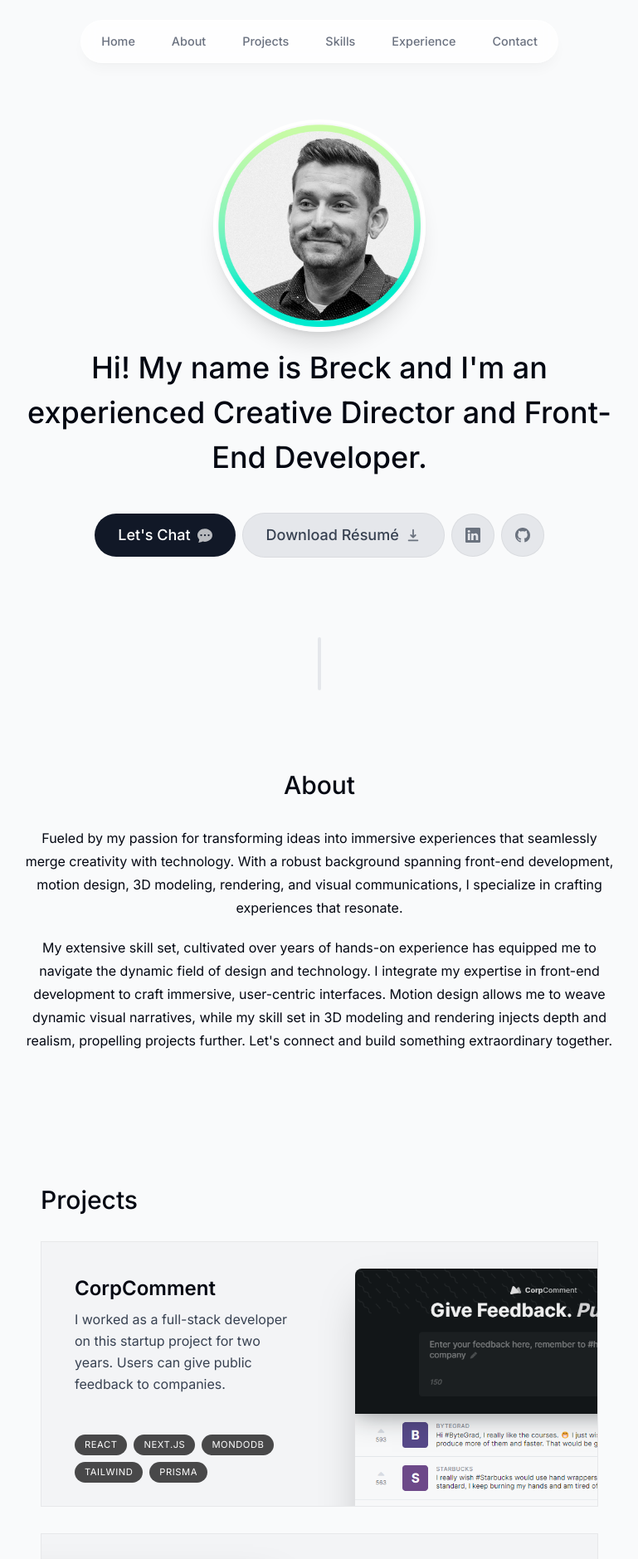
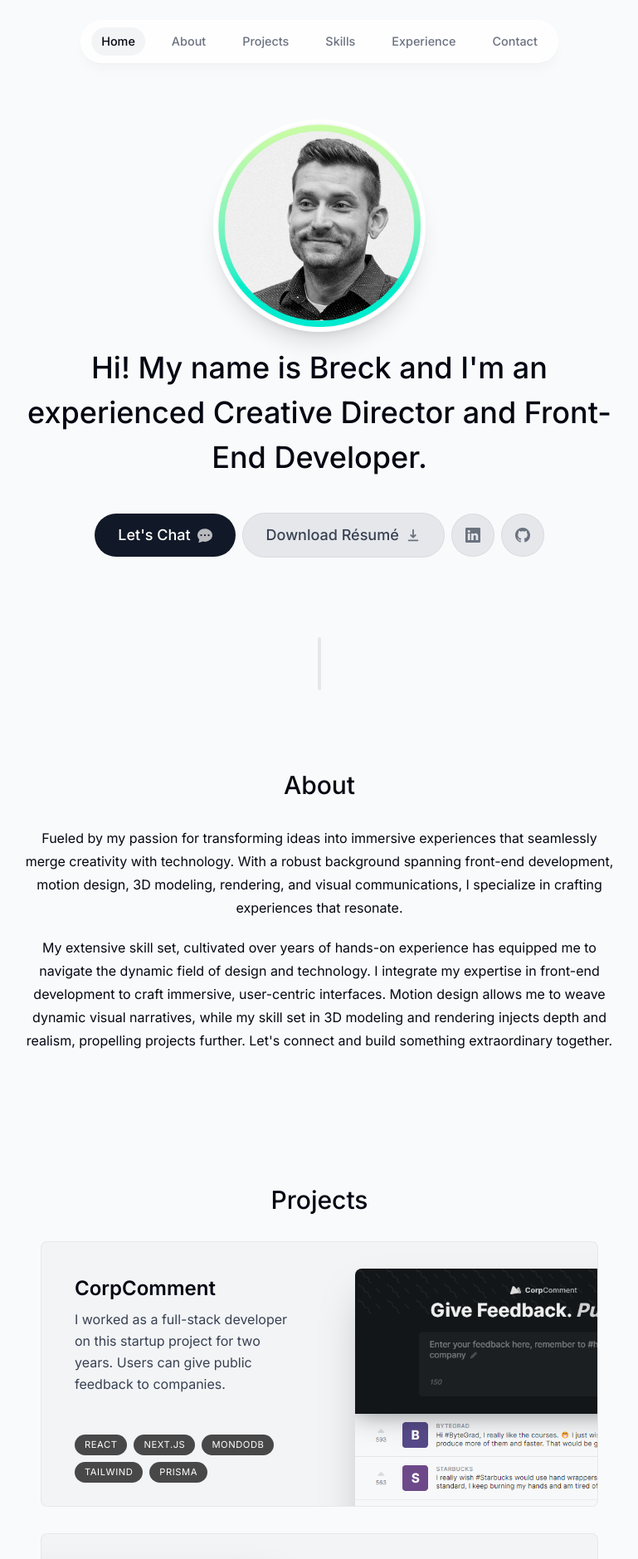
Before and after one commit to brhoughton/react-next-portfolio, a Next.js app: page / in a window 1280 px wide. Shown: the top 1879 px of the page at 83% size, without its empty margins (255-1024 px from the left). Built offline with nearby package versions, Linux system fonts and the light colour scheme.

Commit message:
Added About and Projects section

```diff
--- a/app/layout.tsx
+++ b/app/layout.tsx
@@ -1,6 +1,7 @@
 import Header from "@/components/header";
 import "./globals.css";
 import { Inter } from "next/font/google";
+import ActiveSectionContextProvider from "@/context/active-section-context";
 
 const inter = Inter({ subsets: ["latin"] });
 
@@ -15,12 +16,14 @@ export default function RootLayout({
   children: React.ReactNode;
 }) {
   return (
-    <html lang="en">
+    <html lang="en" className="!scroll-smooth">
       <body
         className={`${inter.className} bg-gray-50 text-gray-950 relative h-[5000px] pt-28 sm:pt-36`}
       >
-        <Header />
-        {children}
+        <ActiveSectionContextProvider>
+          <Header />
+          {children}
+        </ActiveSectionContextProvider>
       </body>
     </html>
   );
--- a/components/about.tsx
+++ b/components/about.tsx
@@ -7,10 +7,11 @@ import { motion } from "framer-motion";
 export default function About() {
   return (
     <motion.section
-      className="mb-28 max-w-[45rem] text-center leading-7 sm:mb-40"
+      className="mb-28 max-w-[45rem] text-center leading-7 sm:mb-40 scroll-mt-28"
       initial={{ opacity: 0, y: 100 }}
       animate={{ opacity: 1, y: 0 }}
       transition={{ delay: 0.25 }}
+      id="about"
     >
       <SectionHeading>About</SectionHeading>
       <p className="mb-5">
--- a/components/header.tsx
+++ b/components/header.tsx
@@ -1,11 +1,15 @@
 "use client";
 
-import React from "react";
+import React, { useContext, useState } from "react";
 import { motion } from "framer-motion";
 import { links } from "@/lib/data";
 import Link from "next/link";
+import clsx from "clsx";
+import { useActiveSectionContext } from "@/context/active-section-context";
 
 export default function Header() {
+  const { activeSection, setActiveSection } = useActiveSectionContext();
+
   return (
     <header className="z-[999] relative">
       <motion.div
@@ -17,16 +21,33 @@ export default function Header() {
         <ul className="flex w-[22rem] flex-wrap items-center justify-center gap-y-1 text-[0.9rem] font-medium text-gray-500 sm:w-[initial] sm:flex-nowrap sm:gap-5">
           {links.map((link) => (
             <motion.li
-              className="flex items-center justify-center h-3/4"
+              className="relative flex items-center justify-center h-3/4"
               key={link.hash}
               initial={{ y: -100, opacity: 0 }}
               animate={{ y: 0, opacity: 1 }}
             >
               <Link
-                className="flex items-center justify-center w-full px-3 py-3 transition hover:text-gray-950"
+                className={clsx(
+                  "flex items-center justify-center w-full px-3 py-3 transition hover:text-gray-950",
+                  {
+                    "text-gray-950": activeSection === link.name,
+                  }
+                )}
                 href={link.hash}
+                onClick={() => setActiveSection(link.name)}
               >
                 {link.name}
+                {link.name === activeSection && (
+                  <motion.span
+                    className="absolute inset-0 bg-gray-100 rounded-full -z-10"
+                    layoutId="activeSection"
+                    transition={{
+                      type: "spring",
+                      stiffness: 380,
+                      damping: 30,
+                    }}
+                  ></motion.span>
+                )}
               </Link>
             </motion.li>
           ))}
--- a/components/intro.tsx
+++ b/components/intro.tsx
@@ -14,7 +14,10 @@ import { HiDownload } from "react-icons/hi";
 
 export default function Intro() {
   return (
-    <section className="mb-28 max-w-[50rem] text-center sm:mb-0">
+    <section
+      id="home"
+      className="mb-28 max-w-[50rem] text-center sm:mb-0 scroll-mt-[100rem]"
+    >
       <div className="flex items-center justify-center">
         <div>
           <motion.div
--- /dev/null
+++ b/components/project.tsx
@@ -0,0 +1,60 @@
+"use client";
+
+import { projectsData } from "@/lib/data";
+import { useScroll, useTransform } from "framer-motion";
+import Image from "next/image";
+import { useRef } from "react";
+import React from "react";
+import { motion } from "framer-motion";
+
+type ProjectProps = (typeof projectsData)[number];
+
+export default function Project({
+  title,
+  description,
+  tags,
+  imageUrl,
+}: ProjectProps) {
+  const ref = useRef<HTMLDivElement>(null);
+  const { scrollYProgress } = useScroll({
+    target: ref,
+    offset: ["0 1", "1.33 1"],
+  });
+
+  const scaleProgress = useTransform(scrollYProgress, [0, 1], [0.8, 1]);
+  const opacityProgress = useTransform(scrollYProgress, [0, 1], [0.6, 1]);
+
+  return (
+    <motion.div
+      className="mb-3 group sm:mb-8 last:mb-0"
+      ref={ref}
+      style={{
+        scale: scaleProgress,
+        opacity: opacityProgress,
+      }}
+    >
+      <section className="bg-gray-100 max-w-[42rem] border border-black/5 overflow-hidden sm:pr-8 relative sm:h-[20rem] group-even:pl-8 hover:bg-gray-200 transition rounded-lg">
+        <div className="px-5 pt-4 pb-7 sm:pl-10 sm:pr-2 sm:pt-10 sm:max-w-[50%] flex flex-col h-full group-even:ml-[20rem]">
+          <h3 className="text-2xl font-semibold">{title}</h3>
+          <p className="mt-2 leading-relaxed text-gray-700">{description}</p>
+          <ul className="flex flex-wrap gap-2 mt-4 sm:mt-auto">
+            {tags.map((tag, index) => (
+              <li
+                className="bg-black/[0.7] px-3 py-1 text-[0.7rem] uppercase tracking-wider text-white rounded-full"
+                key={index}
+              >
+                {tag}
+              </li>
+            ))}
+          </ul>
+        </div>
+        <Image
+          src={imageUrl}
+          alt="Project description"
+          quality={100}
+          className="absolute top-8 -right-40 w-[28.25rem] rounded-t-lg shadow-2xl group-even:right-[initial] group-even:-left-40 group-hover:-translate-x-3 group-hover:translate-y-3 group-hover:-rotate-2 transition group-hover:scale-105 group-even:group-hover:translate-x-3 group-even:group-hover:translate-y-3 group-even:group-hover:rotate-2  "
+        />
+      </section>
+    </motion.div>
+  );
+}
--- a/components/projects.tsx
+++ b/components/projects.tsx
@@ -1,11 +1,11 @@
 import React from "react";
 import SectionHeading from "./section-heading";
 import { projectsData } from "@/lib/data";
-import Image from "next/image";
+import Project from "./project";
 
 export default function Projects() {
   return (
-    <section className="">
+    <section id="projects" className="scroll-mt-28">
       <SectionHeading>Projects</SectionHeading>
       <div>
         {projectsData.map((project, index) => (
@@ -17,32 +17,3 @@ export default function Projects() {
     </section>
   );
 }
-
-type ProjectProps = (typeof projectsData)[number];
-
-function Project({ title, description, tags, imageUrl }: ProjectProps) {
-  return (
-    <section className="group bg-gray-100 max-w-[42rem] border border-black/5 overflow-hidden sm:pr-8 relative sm:h-[20rem] mb-3 sm:mb-8 last:mb-0 even:pl-8">
-      <div className="px-5 pt-4 pb-7 sm:pl-10 sm:pr-2 sm:pt-10 sm:max-w-[50%] flex flex-col h-full group-even:ml-[18rem]">
-        <h3 className="text-2xl font-semibold">{title}</h3>
-        <p className="mt-2 leading-relaxed text-gray-700">{description}</p>
-        <ul className="flex flex-wrap gap-2 mt-4 sm:mt-auto">
-          {tags.map((tag, index) => (
-            <li
-              className="bg-black/[0.7] px-3 py-1 text-[0.7rem] uppercase tracking-wider text-white rounded-full"
-              key={index}
-            >
-              {tag}
-            </li>
-          ))}
-        </ul>
-      </div>
-      <Image
-        src={imageUrl}
-        alt="Project description"
-        quality={100}
-        className="absolute top-8 -right-40 w-[28.25rem] rounded-t-lg shadow-2xl group-even:right-[initial] group-even:-left-40"
-      />
-    </section>
-  );
-}
--- a/components/section-heading.tsx
+++ b/components/section-heading.tsx
@@ -5,5 +5,5 @@ type SectionHeadingProps = {
 };
 
 export default function SectionHeading({ children }: SectionHeadingProps) {
-  return <h2 className="mb-8 text-3xl font-medium">{children}</h2>;
+  return <h2 className="mb-8 text-3xl font-medium text-center">{children}</h2>;
 }
--- /dev/null
+++ b/context/active-section-context.tsx
@@ -0,0 +1,46 @@
+"use client";
+
+import React, { useState, createContext, useContext } from "react";
+import { links } from "@/lib/data";
+
+type SectionName = (typeof links)[number]["name"];
+
+type ActiveSectionContextProviderProps = {
+  children: React.ReactNode;
+};
+
+type ActiveSectionContextType = {
+  activeSection: SectionName;
+  setActiveSection: React.Dispatch<React.SetStateAction<SectionName>>;
+};
+
+export const ActiveSectionContext =
+  createContext<ActiveSectionContextType | null>(null);
+
+export default function ActiveSectionContextProvider({
+  children,
+}: ActiveSectionContextProviderProps) {
+  const [activeSection, setActiveSection] = useState<SectionName>("Home");
+
+  return (
+    <ActiveSectionContext.Provider
+      value={{
+        activeSection,
+        setActiveSection,
+      }}
+    >
+      {children}
+    </ActiveSectionContext.Provider>
+  );
+}
+
+export function useActiveSectionContext() {
+  const context = useContext(ActiveSectionContext);
+
+  if (context === null) {
+    throw new Error(
+      "useActiveSectionContext must be used within an ActiveSectionContextProvider"
+    );
+  }
+  return context;
+}
--- a/package.json
+++ b/package.json
@@ -13,6 +13,7 @@
     "@types/react": "18.2.55",
     "@types/react-dom": "18.2.19",
     "autoprefixer": "10.4.17",
+    "clsx": "^2.1.0",
     "eslint": "8.56.0",
     "eslint-config-next": "14.1.0",
     "framer-motion": "^11.0.3",
@@ -21,6 +22,7 @@
     "react": "18.2.0",
     "react-dom": "18.2.0",
     "react-icons": "^5.0.1",
+    "react-intersection-observer": "^9.8.0",
     "tailwindcss": "3.4.1",
     "typescript": "5.3.3"
   }
```
Also changed, not shown: 1 other file (tests, documents, lock files or other folders).
